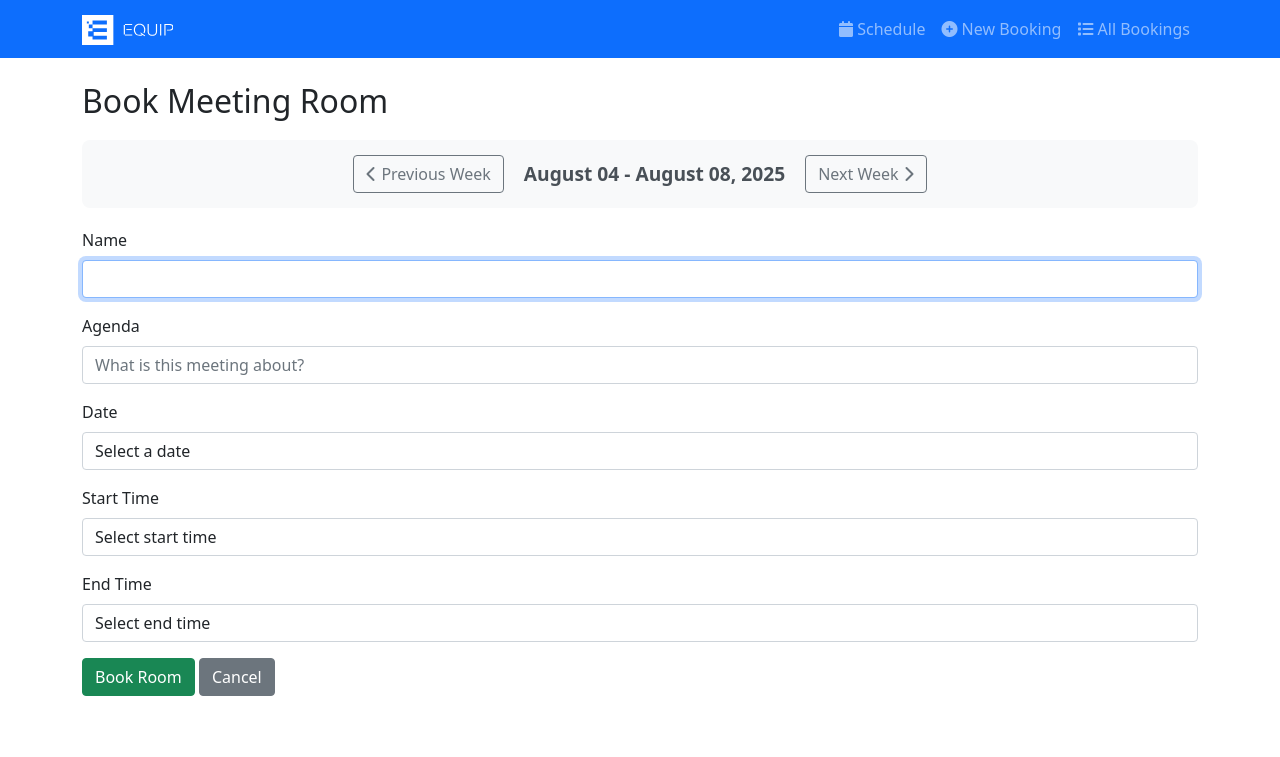
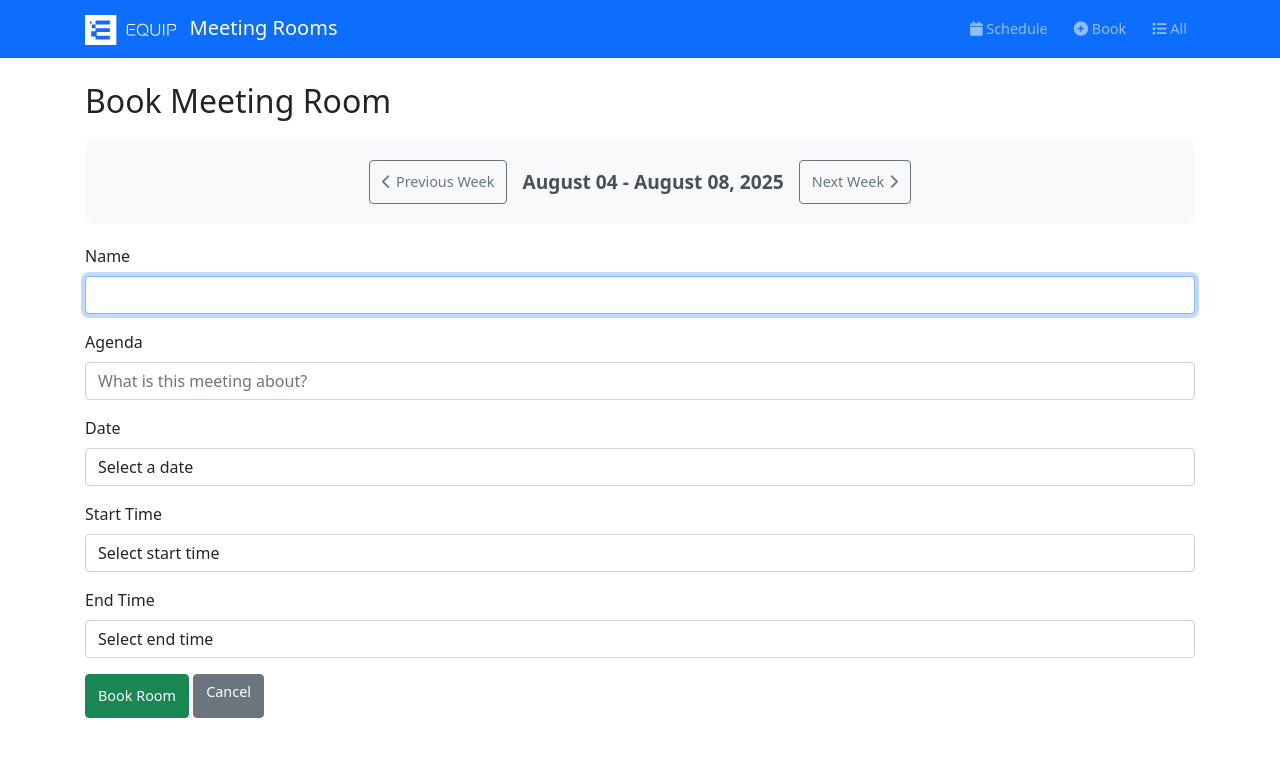
Before and after one commit to ChipulumutsoPhiri/Equip-Room-Booking, a Flask app: page /book in a window 1280 px wide. Shown: the top 757 px of the page. Run offline with Flask 3, Linux system fonts and the light colour scheme.

Commit message:
Update base.html

```diff
--- a/templates/base.html
+++ b/templates/base.html
@@ -1,43 +1,66 @@
 <!DOCTYPE html>
-<html>
+<html lang="en">
 <head>
+    <meta charset="UTF-8">
+    <meta name="viewport" content="width=device-width, initial-scale=1.0">
     <title>Meeting Room Booking</title>
     <link href="https://cdn.jsdelivr.net/npm/bootstrap@5.1.3/dist/css/bootstrap.min.css" rel="stylesheet">
     <link href="https://cdnjs.cloudflare.com/ajax/libs/font-awesome/6.0.0/css/all.min.css" rel="stylesheet">
     <style>
+        /* Mobile-first responsive design */
         .booked {
             background-color: #ffebee;
             color: #c62828;
             font-weight: bold;
+            padding: 8px;
+            text-align: center;
+            border-radius: 4px;
         }
         .available {
             background-color: #e8f5e8;
             cursor: pointer;
             transition: background-color 0.2s;
+            padding: 8px;
+            text-align: center;
+            border-radius: 4px;
         }
         .available:hover {
             background-color: #c8e6c9;
         }
         .time-slot {
-            font-size: 0.8em;
+            font-size: 0.9em;
             font-weight: bold;
             background-color: #f5f5f5;
+            white-space: nowrap;
+            padding: 8px;
         }
+
+        /* Week navigation - mobile responsive */
         .week-navigation {
             display: flex;
+            flex-direction: column;
             align-items: center;
-            justify-content: center;
-            gap: 20px;
+            gap: 15px;
             margin: 20px 0;
             background: #f8f9fa;
-            padding: 15px;
+            padding: 20px;
             border-radius: 8px;
         }
+
+        .week-nav-buttons {
+            display: flex;
+            gap: 15px;
+            width: 100%;
+            justify-content: space-between;
+        }
+
         .week-display {
-            font-size: 1.2em;
+            font-size: 1.1em;
             font-weight: bold;
             color: #495057;
+            text-align: center;
         }
+
         .past-week {
             opacity: 0.7;
         }
@@ -49,16 +72,154 @@
             display: flex;
             align-items: center;
             gap: 5px;
+            flex: 1;
+            justify-content: center;
+            min-height: 44px; /* Touch-friendly button size */
         }
+
+        /* Schedule table responsive */
+        .schedule-table {
+            font-size: 0.85em;
+        }
+
         .schedule-table th {
             background-color: #343a40;
             color: white;
             text-align: center;
+            padding: 10px 4px;
+            font-size: 0.8em;
         }
+
+        .schedule-table td {
+            padding: 4px;
+            vertical-align: middle;
+            min-height: 44px; /* Touch-friendly */
+        }
+
         .quick-book-hint {
-            font-size: 0.8em;
+            font-size: 0.75em;
             color: #6c757d;
             font-style: italic;
+        }
+
+        /* Mobile navbar improvements */
+        .navbar-brand svg {
+            height: 25px;
+        }
+
+        .navbar-nav {
+            flex-direction: row;
+            gap: 10px;
+        }
+
+        .navbar-nav .nav-link {
+            font-size: 0.9em;
+            padding: 8px 12px;
+        }
+
+        /* Container adjustments for mobile */
+        .container {
+            padding-left: 10px;
+            padding-right: 10px;
+        }
+
+        /* Responsive table wrapper */
+        .table-responsive {
+            border-radius: 8px;
+            box-shadow: 0 2px 8px rgba(0,0,0,0.1);
+        }
+
+        /* Mobile alerts */
+        .alert {
+            font-size: 0.9em;
+            padding: 12px;
+        }
+
+        /* Mobile buttons */
+        .btn {
+            min-height: 44px;
+            font-size: 0.9em;
+        }
+
+        .btn-sm {
+            min-height: 36px;
+            font-size: 0.8em;
+        }
+
+        /* Tablet and desktop improvements */
+        @media (min-width: 768px) {
+            .week-navigation {
+                flex-direction: row;
+                justify-content: center;
+            }
+
+            .week-nav-buttons {
+                width: auto;
+                justify-content: center;
+            }
+
+            .nav-btn {
+                flex: none;
+            }
+
+            .schedule-table {
+                font-size: 0.9em;
+            }
+
+            .schedule-table th {
+                font-size: 0.9em;
+                padding: 12px 8px;
+            }
+
+            .schedule-table td {
+                padding: 8px;
+            }
+
+            .navbar-brand svg {
+                height: 30px;
+            }
+
+            .container {
+                padding-left: 15px;
+                padding-right: 15px;
+            }
+        }
+
+        /* Large screens */
+        @media (min-width: 1200px) {
+            .schedule-table {
+                font-size: 1em;
+            }
+
+            .week-display {
+                font-size: 1.2em;
+            }
+        }
+
+        /* Fix for very small screens */
+        @media (max-width: 576px) {
+            .schedule-table th,
+            .schedule-table td {
+                font-size: 0.7em;
+                padding: 2px;
+            }
+
+            .time-slot {
+                font-size: 0.7em;
+            }
+
+            .quick-book-hint {
+                font-size: 0.6em;
+            }
+
+            .week-display {
+                font-size: 1em;
+            }
+
+            .navbar-nav .nav-link {
+                font-size: 0.8em;
+                padding: 6px 8px;
+            }
         }
     </style>
 </head>
@@ -90,17 +251,17 @@
                     </g>
                   </g>
                 </svg>
-
+                Meeting Rooms
             </a>
-            <div class="navbar-nav">
+            <div class="navbar-nav ms-auto">
                 <a class="nav-link" href="/">
                     <i class="fas fa-calendar"></i> Schedule
                 </a>
                 <a class="nav-link" href="/book">
-                    <i class="fas fa-plus-circle"></i> New Booking
+                    <i class="fas fa-plus-circle"></i> Book
                 </a>
                 <a class="nav-link" href="/bookings">
-                    <i class="fas fa-list"></i> All Bookings
+                    <i class="fas fa-list"></i> All
                 </a>
             </div>
         </div>
```
